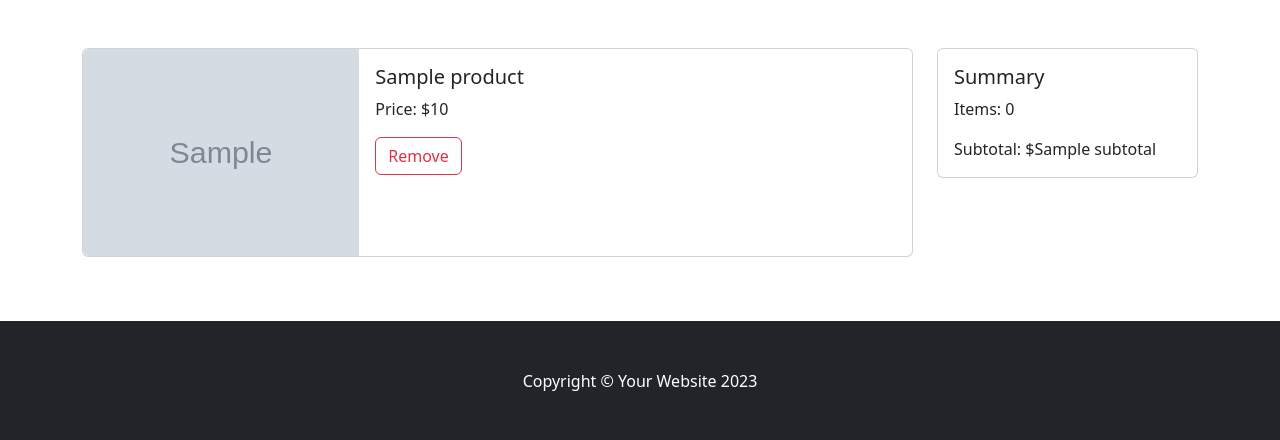
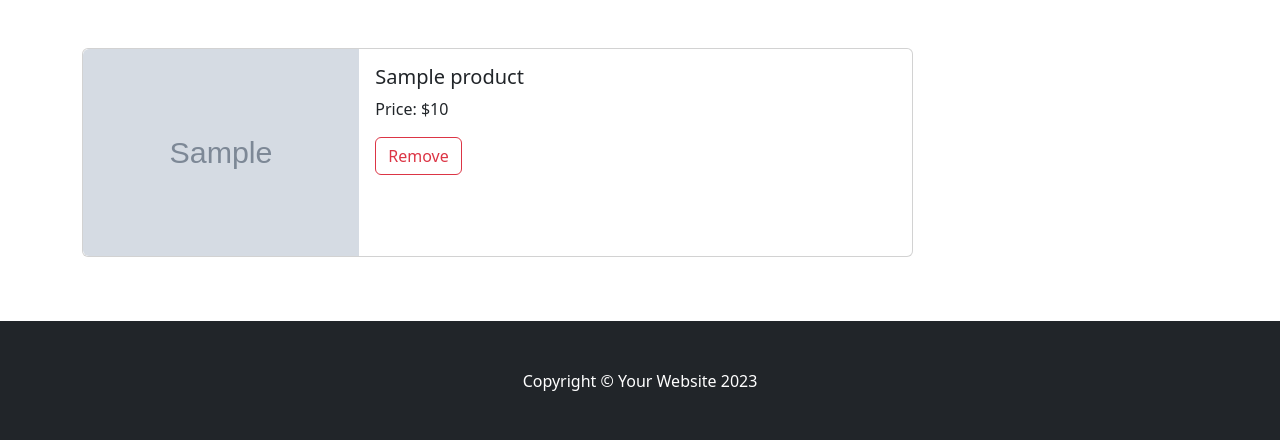
Before and after one commit to ivantverdy/astro_shop, a Django app: template django_shop/shopping_cart/templates/cart_home.html in a window 1280 px wide. Shown: the part 315-755 px from the top of the page. Run offline with Django 5.2, Linux system fonts and the light colour scheme; the template is opened without the code that fills it: most values are stand-ins (such as "Sample title", 1, 10 or a date in 2020); grey boxes marked "Sample" are stand-in pictures; some libraries are stand-ins or nearby versions.

Commit message:
minor front-end changes to make it look better + working thoroughly on the cart page

```diff
--- a/django_shop/astro_shop/templates/signup.html
+++ b/django_shop/astro_shop/templates/signup.html
@@ -9,10 +9,10 @@
         </div>
     </div>
 </header>
-<div class="container">
+<div class="container my-3">
     <div class="row">
         <div class="col-md-6 offset-md-3">
-            <br/><br/>
+
             <form method="POST" action="{% url 'signup' %}">
 
                 {% csrf_token %}
@@ -21,7 +21,7 @@
                 <div style="text-align: center;"><button type="submit" class="btn btn-secondary">Register</button></div>
             </form>
 
-            <br/><br/>
+
         </div>
     </div>
 </div>
--- a/django_shop/shopping_cart/templates/cart_home.html
+++ b/django_shop/shopping_cart/templates/cart_home.html
@@ -10,6 +10,7 @@
     </div>
 </header>
 <div class="container py-5">
+    {% if cart_products %}
     <div class="row">
         <div class="col-lg-9">
             {% for product in cart_products %}
@@ -21,7 +22,14 @@
                     <div class="col-md-8">
                         <div class="card-body">
                             <h5 class="card-title">{{ product.name }}</h5>
-                            <p class="card-text">Price: ${{ product.price }}</p>
+                            <p class="card-text">
+                                {% if product.for_sale %}
+                                <span style="text-decoration: line-through;">${{ product.price }}</span>
+                                Price: ${{ product.current_price }}
+                                {% else %}
+                                Price: ${{ product.price }}
+                                {% endif %}
+                            </p>
                             <div class="d-flex justify-content-between align-items-center">
                                 <button class="btn btn-outline-danger">Remove</button>
                             </div>
@@ -33,15 +41,20 @@
         </div>
         <div class="col-lg-3">
             <!-- Cart summary -->
-            <div class="card">
-                <div class="card-body">
-                    <h5 class="card-title">Summary</h5>
-                    <p class="card-text">Items: {{ cart|length }}</p>
-                    <p class="card-text">Subtotal: ${{ subtotal }}</p>
-<!--                    <a href="{ url 'checkout' %}" class="btn btn-primary">Proceed to Checkout</a>-->
+
+        </div>
+        {% else %}
+        <div class="container my-3" style="min-height: calc(100vh - 436px);">
+            <div class="row">
+                <div class="text-center">
+                    <h3><strong>Your Cart is Empty</strong></h3>
+                    <h4>Add something to make me happy :)</h4>
+                    <a href="{% url 'home' %}" class="btn btn-primary cart-btn-transform m-3">Continue To Shopping</a>
                 </div>
             </div>
         </div>
+
+        {% endif %}
     </div>
 </div>
 
```
Also changed, not shown: django_shop/astro_shop/templates/login.html (+2 -10 lines).
